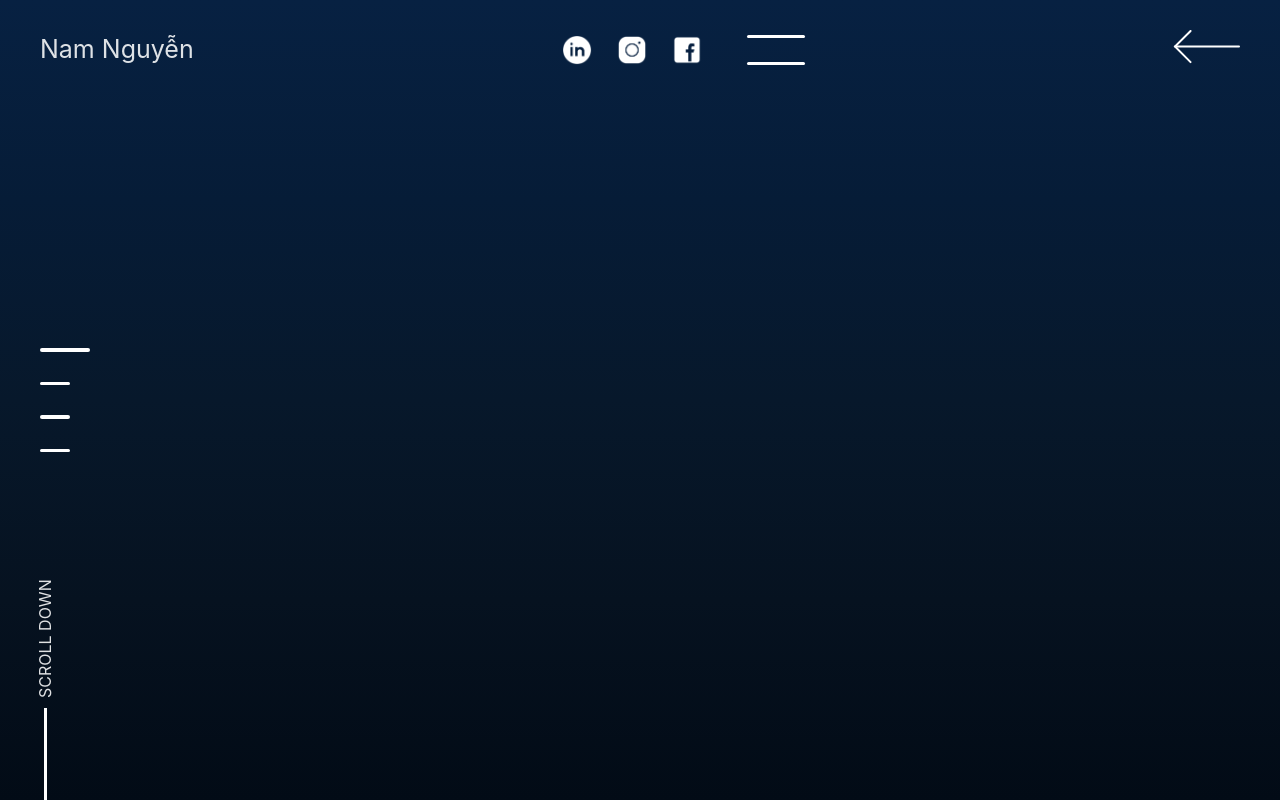
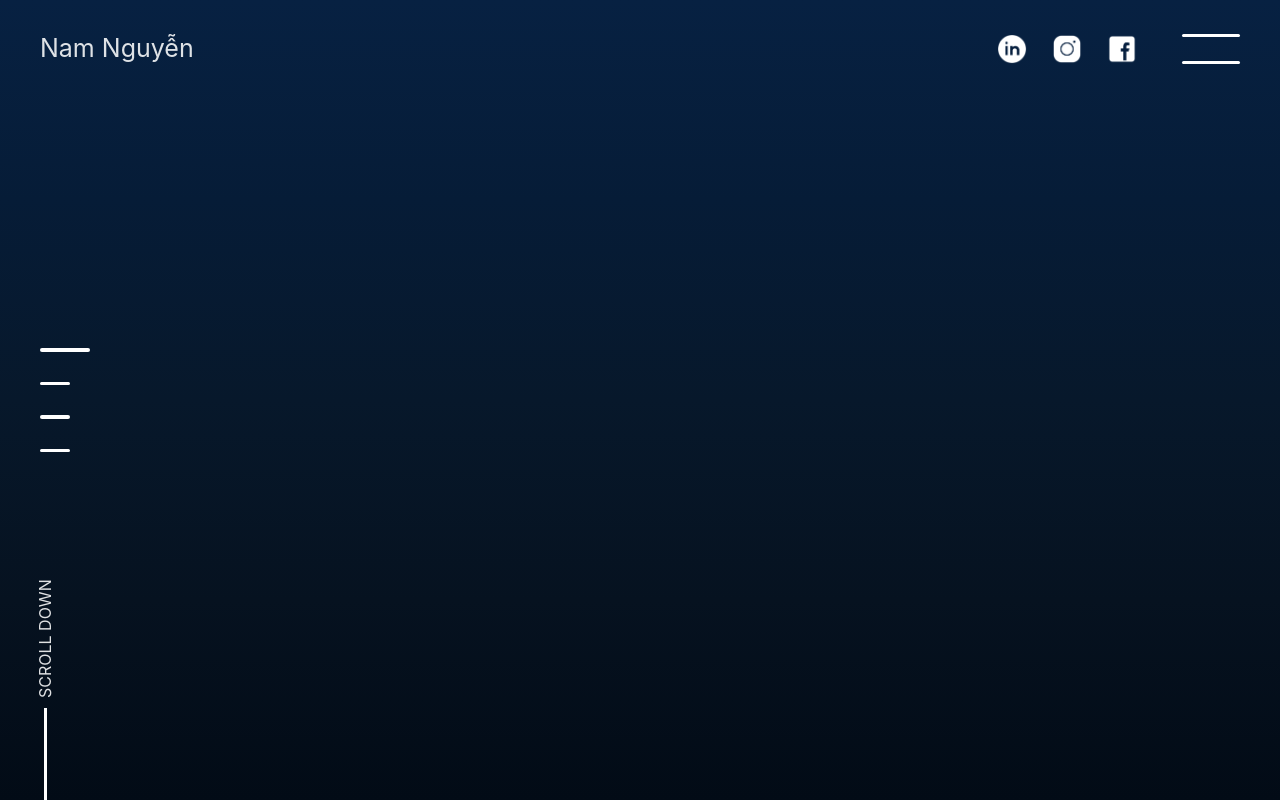
Before and after one commit to namgaxilem/portfolio, a React (Vite) app: page / in a window 1280 px wide. Built offline with nearby package versions, Linux system fonts and the light colour scheme.

Commit message:
upgrade packages | annimation for arrow back button

```diff
--- a/src/pages/Home/Header/index.tsx
+++ b/src/pages/Home/Header/index.tsx
@@ -44,8 +44,8 @@
           </div>
         </div>
 
-        <span className={`${isDetailPage() ? styles.backArrow : styles.hide}`} onClick={goBack}>
-          <svg xmlns="http://www.w3.org/2000/svg" width="100%" height="34" viewBox="0 0 67 34">
+        <span className={`${styles.backArrow} ${isDetailPage() ? "" : styles.hide}`} onClick={goBack}>
+          <svg className={` ${isDetailPage() ? "" : styles.hide}`} xmlns="http://www.w3.org/2000/svg" width="100%" height="34" viewBox="0 0 67 34">
             <g fill="none" fill-rule="evenodd" stroke="#FFF" stroke-linecap="round" transform="translate(2 1)">
               <path stroke-width="2" d="M0,15.5533333 L64,15.5533333"></path>
               <polyline stroke-width="2" points="15.556 0 0 15.556 15.556 31.111"></polyline>
--- a/src/pages/Home/Header/styles.module.scss
+++ b/src/pages/Home/Header/styles.module.scss
@@ -97,10 +97,15 @@
   top: 100px;
   left: 40px;
   cursor: pointer;
-  transition: all 0.8s;
+  overflow: hidden;
 
-  &.hide {
-    left: 100&;
+  svg {
+    position: relative;
+    transition: all 0.5s;
+
+    &.hide {
+      transform: translateX(-100%);
+    }
   }
 }
 
--- a/src/pages/Home/styles.module.scss
+++ b/src/pages/Home/styles.module.scss
@@ -8,5 +8,5 @@
 }
 
 .containerDetailPage {
-  overflow: auto;
+  overflow-y: auto;
 }
--- a/src/pages/Profile/index.tsx
+++ b/src/pages/Profile/index.tsx
@@ -14,7 +14,7 @@
   return (
     <main className={`${styles.detailContainer} ${isDetailPage() ? styles.show : ""}`}>
       {[...Array(100)].map((e) => (
-        <div>e</div>
+        <div key={e}>e</div>
       ))}
     </main>
   );
```
Also changed, not shown: package.json (+4 -4 lines).
